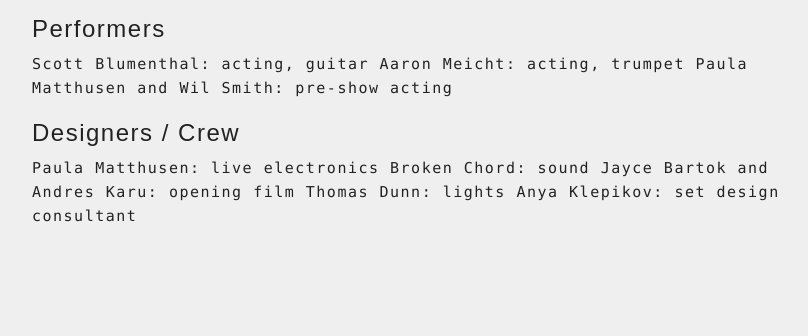
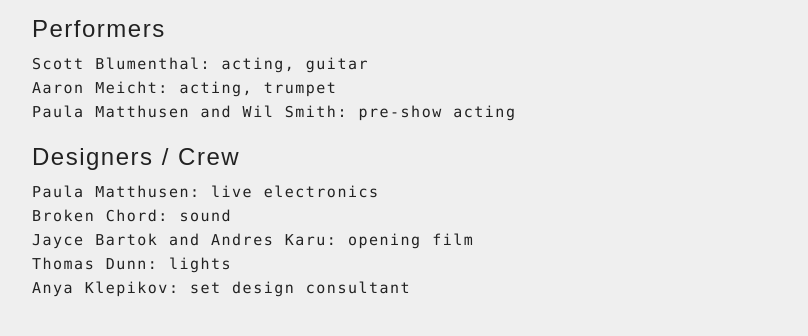
Before and after one commit to the-ozet/the-ozet.github.io, a Jekyll site: the page built from _works/alberts.md, in a window 1280 px wide, cut to the strip 461-797 px from the top of the page. Shown: the whole strip, without its empty margins (233-1041 px from the left). Built offline with Jekyll 4.4.1, drawn with Linux system fonts in a browser that asks for light colours.

```diff
--- a/_works/alberts.md
+++ b/_works/alberts.md
@@ -17,14 +17,14 @@ Ten years before the historic launch of the Collective Sphere OZET, five men end
 
 ### Performers
 
-Scott Blumenthal: acting, guitar
-Aaron Meicht: acting, trumpet
+Scott Blumenthal: acting, guitar<br>
+Aaron Meicht: acting, trumpet<br>
 Paula Matthusen and Wil Smith: pre-show acting
 
 ### Designers / Crew
 
-Paula Matthusen: live electronics
-Broken Chord: sound
-Jayce Bartok and Andres Karu: opening film
-Thomas Dunn: lights
+Paula Matthusen: live electronics<br>
+Broken Chord: sound<br>
+Jayce Bartok and Andres Karu: opening film<br>
+Thomas Dunn: lights<br>
 Anya Klepikov: set design consultant
```
